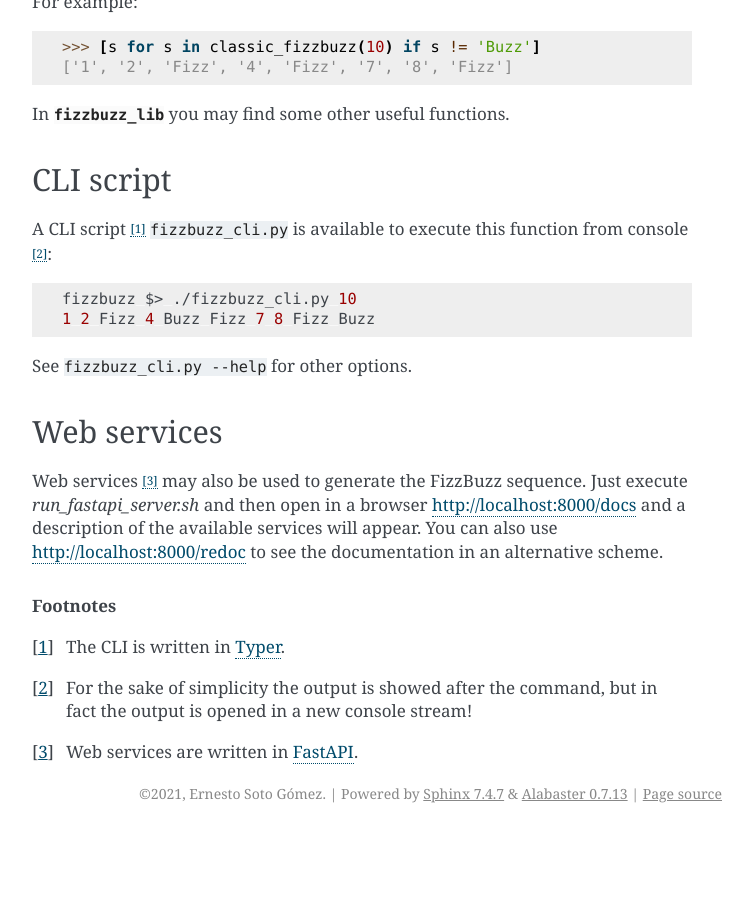
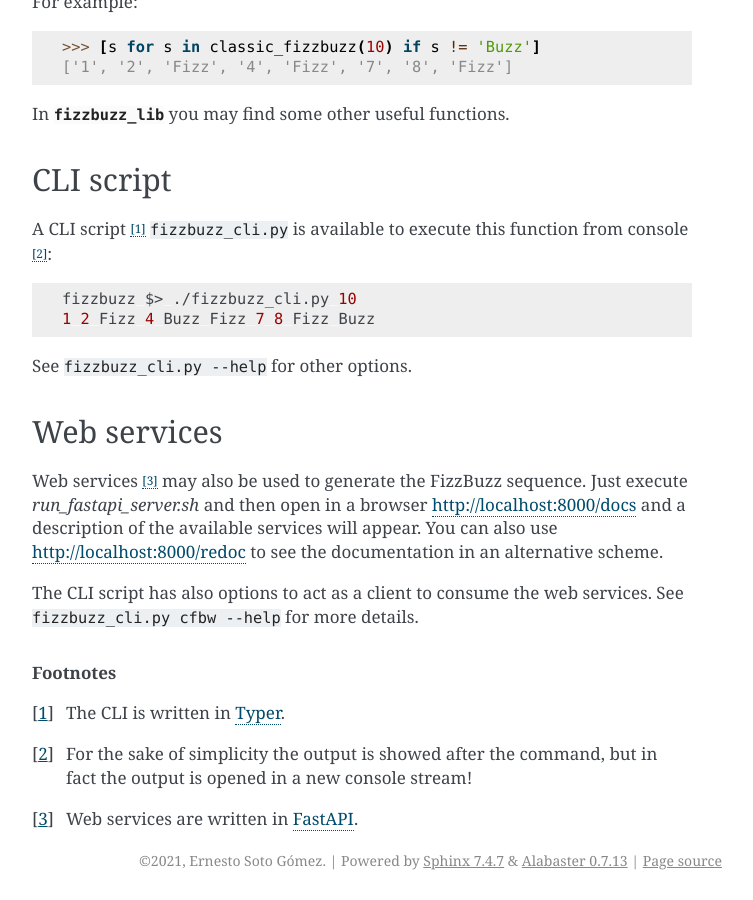
Before and after one commit to EStog/fizzbuzz, a Sphinx documentation site: the page built from docs/source/classic_fizzbuzz.rst, in a window 1280 px wide and 900 px high, scrolled down 1142 px. Shown: the whole window, without its empty margins (388-1141 px from the left). Built offline with Sphinx 7.4.7, drawn with Linux system fonts in a browser that asks for light colours; pages that are not in the unit, such as notebooks, are missing from menus; before the commit the page ends 1975 px from its top, so only the background shows below that.

Commit message:
Update docs
Fixes #7

```diff
--- a/docs/source/classic_fizzbuzz.rst
+++ b/docs/source/classic_fizzbuzz.rst
@@ -74,6 +74,8 @@ Web services
 
 Web services [#fFastAPI]_ may also be used to generate the FizzBuzz sequence. Just execute `run_fastapi_server.sh` and then open in a browser http://localhost:8000/docs and a description of the available services will appear. You can also use http://localhost:8000/redoc to see the documentation in an alternative scheme.
 
+The CLI script has also options to act as a client to consume the web services. See ``fizzbuzz_cli.py cfbw --help`` for more details.
+
 .. rubric:: Footnotes
 
 .. [#fTyper] The CLI is written in `Typer <https://typer.tiangolo.com>`_.
```
